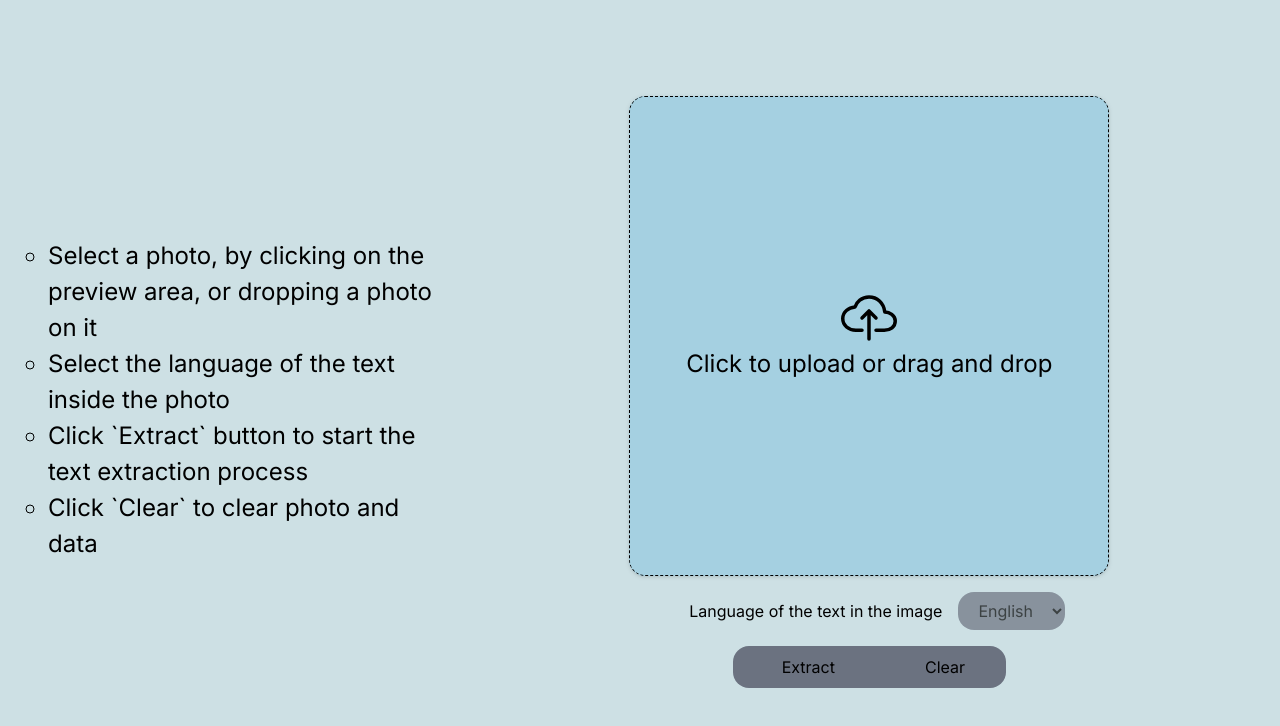
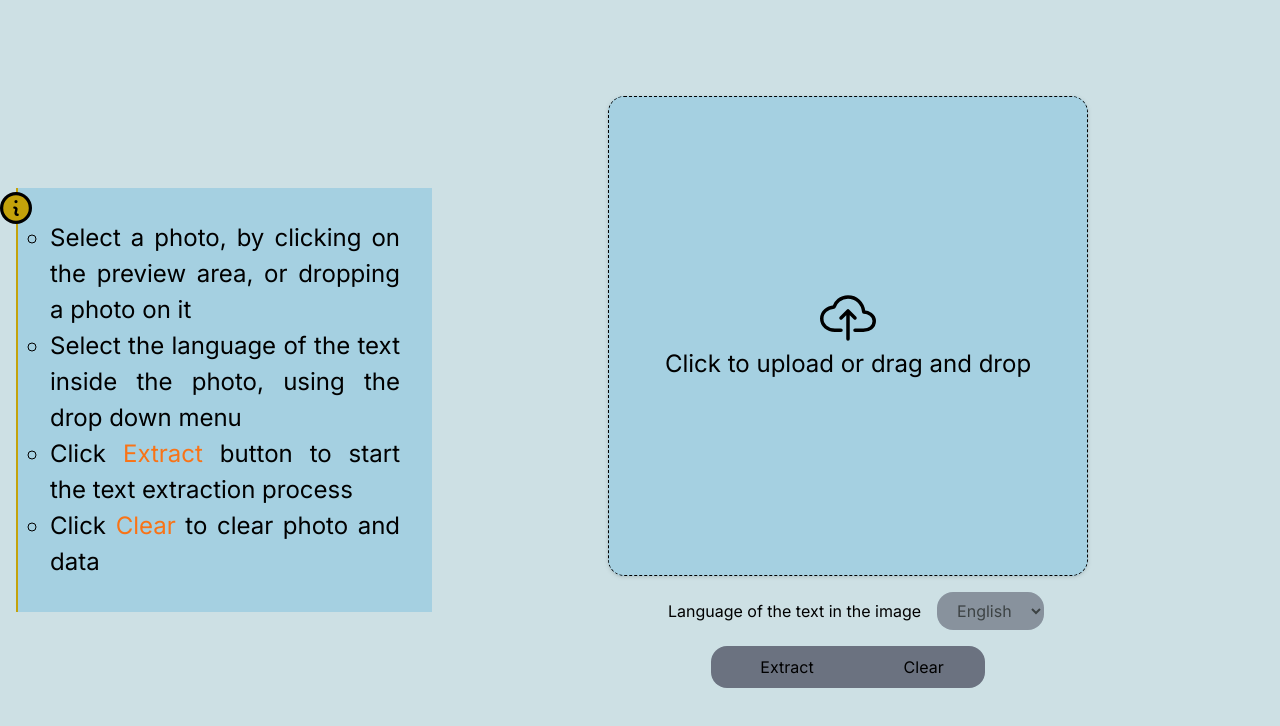
Before and after one commit to waelhasan/simple-web-ocr, a Next.js app: page / in a window 1280 px wide. Shown: the top 726 px of the page. Built offline with nearby package versions, Linux system fonts and the light colour scheme.

Commit message:
Better HowToUse styles

```diff
--- a/src/components/HowToUse.tsx
+++ b/src/components/HowToUse.tsx
@@ -1,16 +1,38 @@
-const Li = ({ text }: { text: string }) => (
+import { HiMiniInformationCircle } from "react-icons/hi2"
+
+const Li = ({ children }: { children: any }) => (
     <li className="list-[circle]">
-        <h2>{text}</h2>
+        <h2>{children}</h2>
     </li>
 )
 
+const Term = ({ children }: { children: any }) => <span className="text-orange-500">{children}</span>
+
 export function HowToUse() {
     return (
-        <ul className="flex-1 p-[2rem] text-[1.5rem]">
-            <Li text="Select a photo, by clicking on the preview area, or dropping a photo on it" />
-            <Li text="Select the language of the text inside the photo" />
-            <Li text="Click `Extract` button to start the text extraction process" />
-            <Li text="Click `Clear` to clear photo and data" />
-        </ul>
+        <div className="flex-1 relative">
+            <span className="absolute translate-y-1 -translate-x-4 bg-[--foreground] rounded-full">
+            <HiMiniInformationCircle className="text-[2rem] text-[--golden]" />
+            </span>
+            <ul className="
+                flex-1
+                p-[2rem]
+                text-[1.5rem] text-justify
+                border-solid border-[--golden] border-l-[2px]
+                bg-[--background-alternate-2]">
+                <Li>
+                    Select a photo, by clicking on the preview area, or dropping a photo on it
+                </Li>
+                <Li>
+                    Select the language of the text inside the photo, using the drop down menu
+                </Li>
+                <Li>
+                    Click <Term>Extract</Term> button to start the text extraction process
+                </Li>
+                <Li>
+                    Click <Term>Clear</Term> to clear photo and data
+                </Li>
+            </ul>
+        </div>
     )
 }
```
